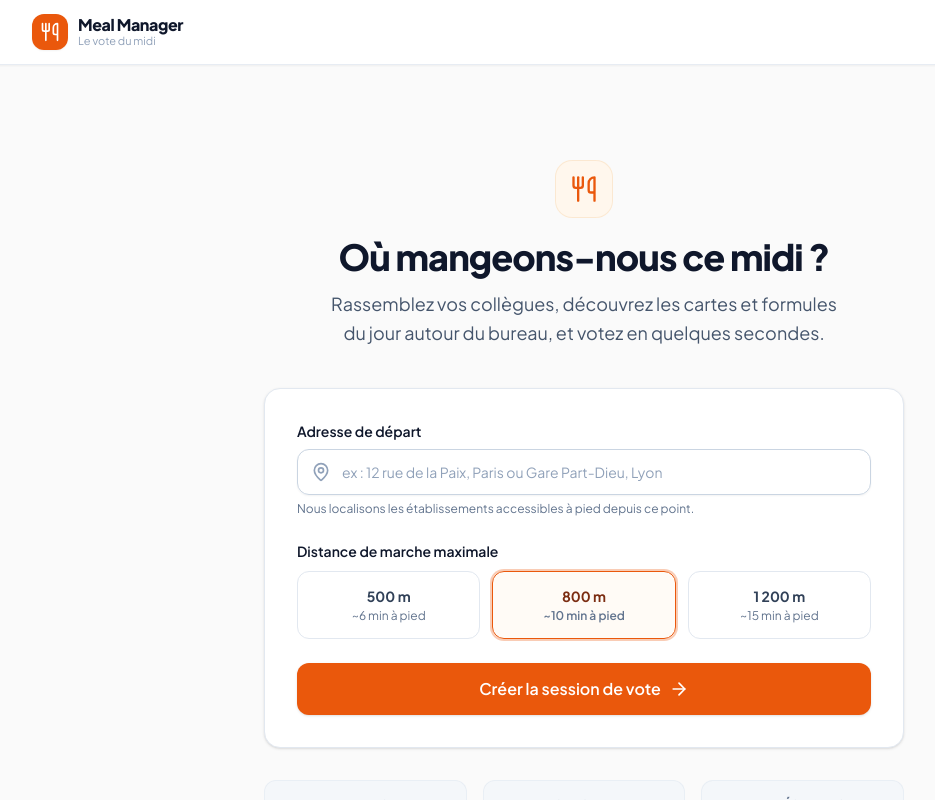
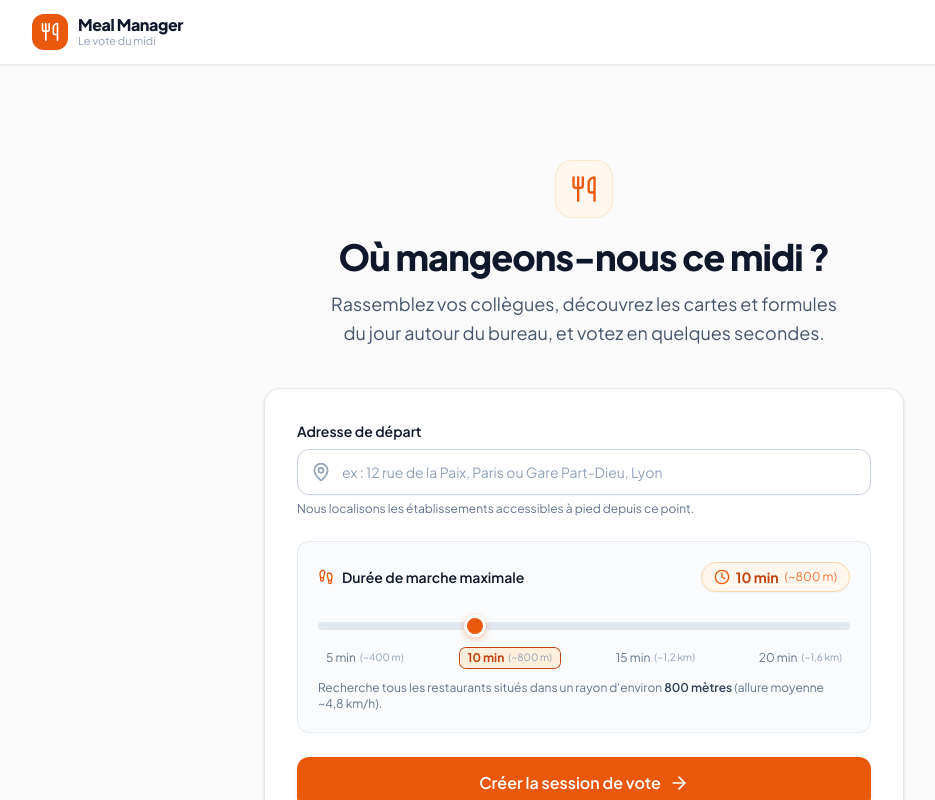
Before and after one commit to BastianBN/meal_management, a Vue app in the folder frontend/: page / in a window 1280 px wide. Shown: the top 800 px of the page, without its empty margins (56-991 px from the left). Built offline with nearby package versions, Linux system fonts and the light colour scheme; no server answers.

Commit message:
feat(frontend): replace walking distance buttons with slider and dynamic duration presets

```diff
--- a/frontend/src/assets/main.css
+++ b/frontend/src/assets/main.css
@@ -55,3 +55,50 @@
   line-height: 1.4;
   font-family: inherit;
 }
+
+/* Slider de durée de marche */
+.slider-custom {
+  -webkit-appearance: none;
+  appearance: none;
+  width: 100%;
+  height: 8px;
+  background: #e2e8f0;
+  border-radius: 9999px;
+  outline: none;
+  transition: background 0.2s;
+  accent-color: #ea580c;
+}
+
+.slider-custom::-webkit-slider-thumb {
+  -webkit-appearance: none;
+  appearance: none;
+  width: 22px;
+  height: 22px;
+  border-radius: 50%;
+  background: #ea580c;
+  cursor: pointer;
+  border: 3px solid #ffffff;
+  box-shadow: 0 2px 6px rgba(234, 88, 12, 0.35);
+  transition: transform 0.15s ease, box-shadow 0.15s ease;
+}
+
+.slider-custom::-webkit-slider-thumb:hover {
+  transform: scale(1.15);
+  box-shadow: 0 4px 10px rgba(234, 88, 12, 0.5);
+}
+
+.slider-custom::-moz-range-thumb {
+  width: 22px;
+  height: 22px;
+  border-radius: 50%;
+  background: #ea580c;
+  cursor: pointer;
+  border: 3px solid #ffffff;
+  box-shadow: 0 2px 6px rgba(234, 88, 12, 0.35);
+  transition: transform 0.15s ease, box-shadow 0.15s ease;
+}
+
+.slider-custom::-moz-range-thumb:hover {
+  transform: scale(1.15);
+  box-shadow: 0 4px 10px rgba(234, 88, 12, 0.5);
+}
--- a/frontend/src/components/CreateSession.vue
+++ b/frontend/src/components/CreateSession.vue
@@ -1,20 +1,22 @@
 <script setup>
-import { ref } from 'vue';
+import { ref, computed } from 'vue';
 import { createSession } from '../api';
-import { MapPin, Navigation, Utensils, ArrowRight, Loader2, AlertCircle } from 'lucide-vue-next';
+import { MapPin, Navigation, Utensils, ArrowRight, Loader2, AlertCircle, Footprints, Clock } from 'lucide-vue-next';
 
 const emit = defineEmits(['sessionCreated']);
 
 const departureAddress = ref('');
-const radiusMeters = ref(800);
+const walkMinutes = ref(10);
+const radiusMeters = computed(() => Math.round(walkMinutes.value * 80));
 const isLoading = ref(false);
 const loadingStep = ref('');
 const errorMessage = ref('');
 
-const radiusOptions = [
-  { value: 500, label: '500 m', desc: '~6 min à pied' },
-  { value: 800, label: '800 m', desc: '~10 min à pied' },
-  { value: 1200, label: '1 200 m', desc: '~15 min à pied' },
+const durationPresets = [
+  { minutes: 5, label: '5 min', meters: '~400 m' },
+  { minutes: 10, label: '10 min', meters: '~800 m' },
+  { minutes: 15, label: '15 min', meters: '~1,2 km' },
+  { minutes: 20, label: '20 min', meters: '~1,6 km' },
 ];
 
 async function handleCreateSession() {
@@ -80,30 +82,58 @@ async function handleCreateSession() {
           </p>
         </div>
 
-        <!-- Rayon de marche -->
-        <div>
-          <label class="block text-sm font-semibold text-slate-900 mb-2.5">
-            Distance de marche maximale
-          </label>
-          <div class="grid grid-cols-3 gap-3">
+        <!-- Slider Durée de marche maximale -->
+        <div class="bg-slate-50/80 rounded-xl p-4 sm:p-5 border border-slate-200/80">
+          <div class="flex items-center justify-between gap-2 mb-3">
+            <label for="walk-slider" class="text-sm font-semibold text-slate-900 flex items-center gap-2">
+              <Footprints class="w-4 h-4 text-brand-600" />
+              <span>Durée de marche maximale</span>
+            </label>
+            <div class="inline-flex items-center gap-1.5 px-3 py-1 rounded-full bg-brand-50 border border-brand-200 text-brand-700 font-bold text-sm shadow-xs">
+              <Clock class="w-4 h-4 text-brand-600" />
+              <span>{{ walkMinutes }} min</span>
+              <span class="text-xs font-normal text-brand-600/80">(~{{ radiusMeters >= 1000 ? (radiusMeters / 1000).toFixed(1).replace('.', ',') + ' km' : radiusMeters + ' m' }})</span>
+            </div>
+          </div>
+
+          <div class="py-2">
+            <input
+              id="walk-slider"
+              v-model.number="walkMinutes"
+              type="range"
+              min="4"
+              max="25"
+              step="1"
+              :disabled="isLoading"
+              class="slider-custom"
+            />
+          </div>
+
+          <!-- Raccourcis cliquables sous le slider -->
+          <div class="flex justify-between items-center text-xs mt-1">
             <button
-              v-for="opt in radiusOptions"
-              :key="opt.value"
+              v-for="preset in durationPresets"
+              :key="preset.minutes"
               type="button"
               :disabled="isLoading"
-              @click="radiusMeters = opt.value"
+              @click="walkMinutes = preset.minutes"
               :class="[
-                radiusMeters === opt.value
-                  ? 'border-brand-600 bg-brand-50/50 text-brand-900 ring-2 ring-brand-600/30 font-semibold'
-                  : 'border-slate-200 hover:border-slate-300 bg-white text-slate-700',
-                'p-3.5 text-center rounded-xl border transition btn-interaction flex flex-col items-center justify-center'
+                walkMinutes === preset.minutes
+                  ? 'text-brand-700 font-bold bg-brand-100/80 ring-1 ring-brand-300'
+                  : 'text-slate-500 hover:text-slate-800 hover:bg-slate-200/60',
+                'cursor-pointer transition px-2 py-0.5 rounded-md flex items-center gap-1'
               ]"
             >
-              <span class="text-sm font-bold">{{ opt.label }}</span>
-              <span class="text-xs text-slate-500 mt-0.5">{{ opt.desc }}</span>
+              <span>{{ preset.label }}</span>
+              <span class="text-[10px] text-slate-400 font-normal hidden sm:inline">({{ preset.meters }})</span>
             </button>
           </div>
+
+          <p class="mt-3 text-xs text-slate-500">
+            Recherche tous les restaurants situés dans un rayon d'environ <strong class="text-slate-700 font-semibold">{{ radiusMeters }} mètres</strong> (allure moyenne ~4,8 km/h).
+          </p>
         </div>
+
 
         <!-- Message d'erreur éventuel -->
         <div v-if="errorMessage" class="rounded-xl bg-red-50 border border-red-200 p-4 flex items-start gap-3 text-red-800 text-sm">
```
